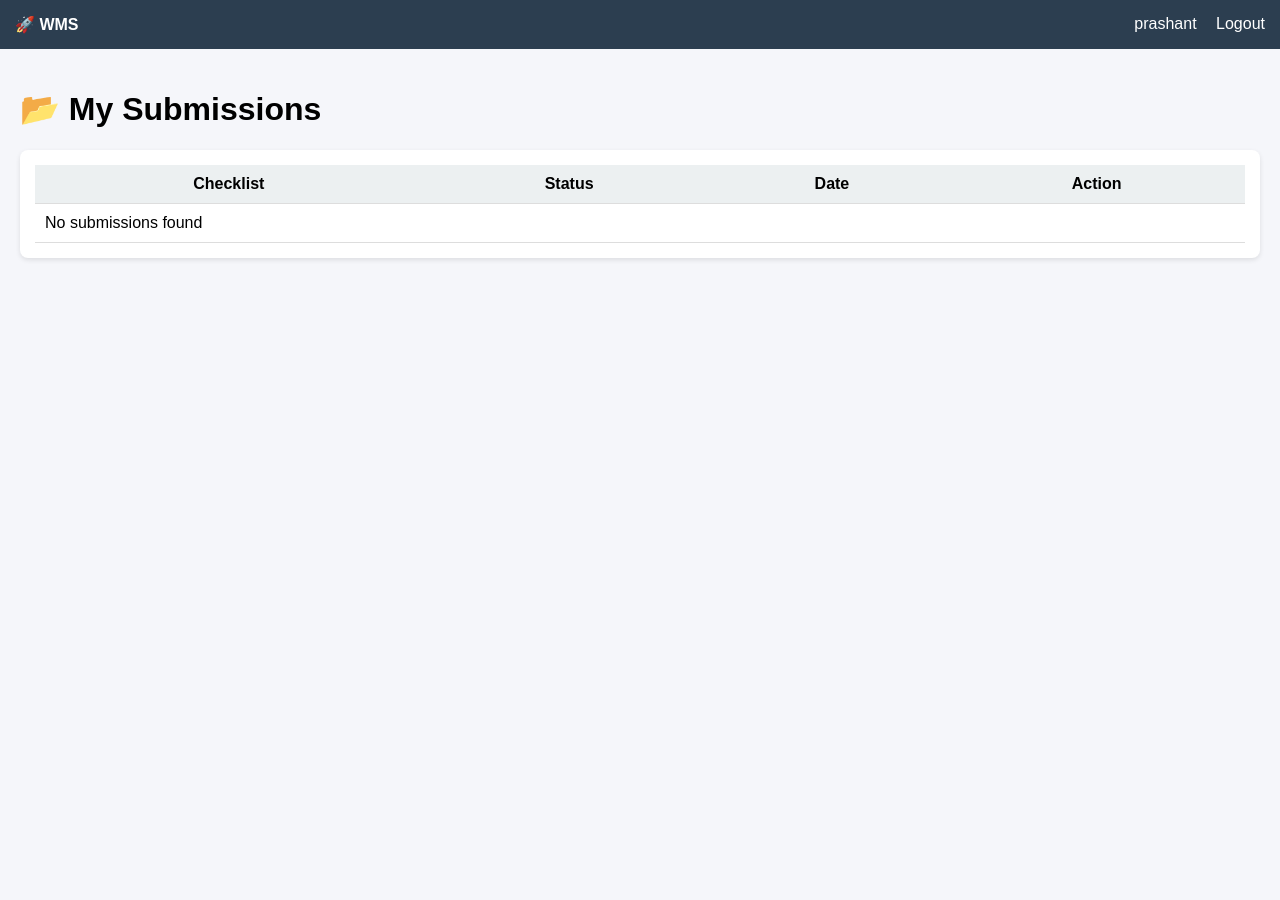
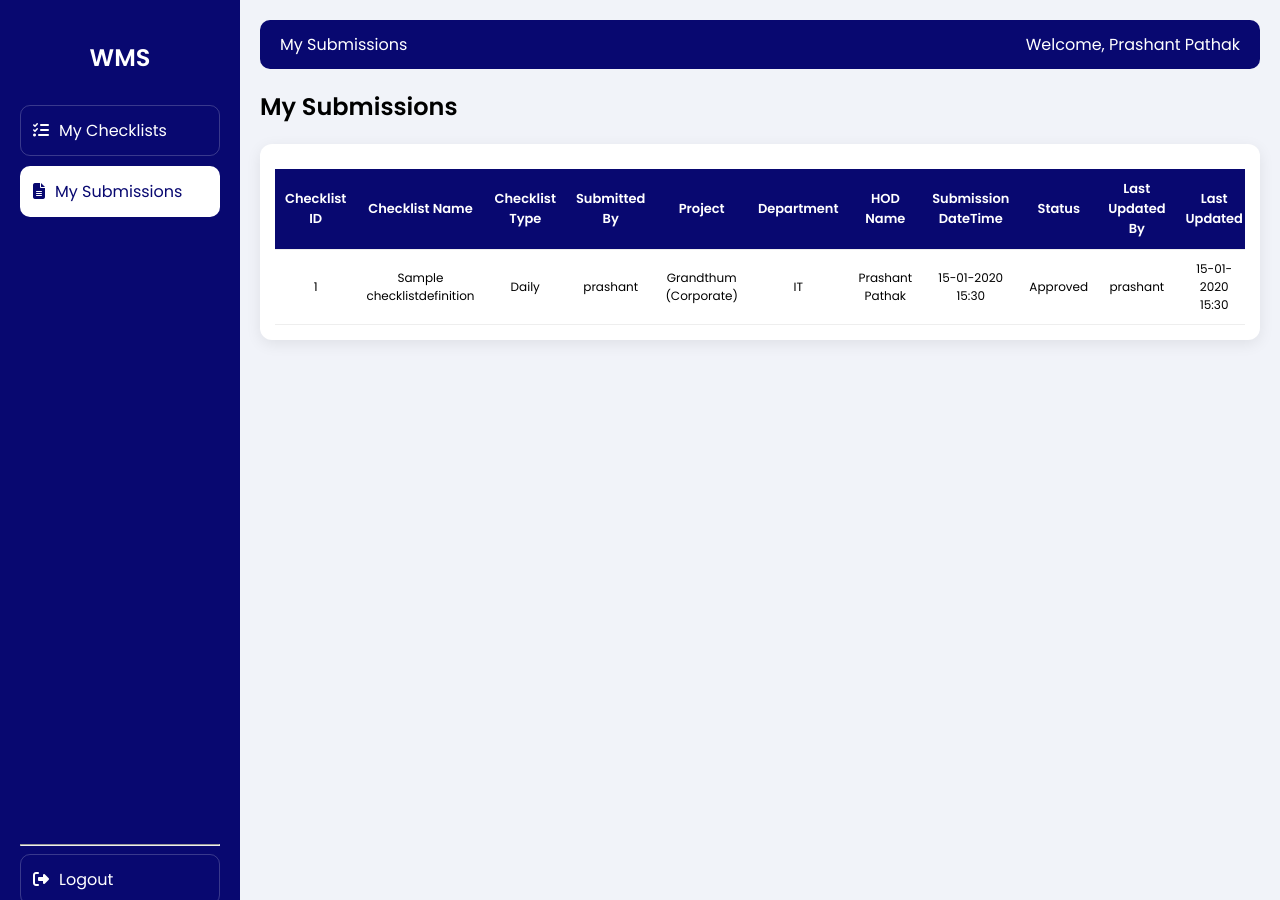
Before and after one commit to TheSyntaxWriter/QCMS, a Django app: page /my-submissions/ in a window 1280 px wide. Run offline with Django 4.2, Linux system fonts and the light colour scheme; a user stored in the database is signed in; data comes from the database, SQL or seed files in the repository; tables that the repository leaves empty hold one stand-in row (values such as "Sample post"); data that the repository does not hold is empty.

Commit message:
Extend admin panel architecture for user/HOD/management panel views

```diff
--- a/backend/urls.py
+++ b/backend/urls.py
@@ -29,7 +29,9 @@ urlpatterns = [
     # 🔍 VIEW + HISTORY
     # =====================================================
     path('view/<int:txn_id>/', views.view_checklist, name='view_checklist'),
+    path('my-checklists/', views.my_checklists, name='my_checklists'),
     path('my-submissions/', views.my_submissions, name='my_submissions'),
+    path('dashboard/', views.dashboard, name='dashboard'),
 
     # =====================================================
     # 📊 ADMIN PANEL
--- /dev/null
+++ b/backend/views/user_panel.py
@@ -0,0 +1,104 @@
+from django.core.paginator import Paginator
+from django.db.models import Q
+from django.shortcuts import redirect, render
+
+from ..models import ChecklistDefinition, ChecklistResponse, RolePermission
+from .common import get_user_profile
+
+DEFAULT_VISIBLE_COLUMNS = [
+    'checklist_id', 'checklist_name', 'checklist_type', 'submitted_by',
+    'project', 'department', 'hod_name', 'submission_datetime', 'status',
+    'last_updated_by', 'last_updated', 'actions',
+]
+DEFAULT_ALLOWED_ACTIONS = ['view', 'edit', 'approve', 'reject', 'delete', 'toggle']
+
+
+def _sidebar_menu_for_role(role):
+    items = [
+        {'url': '/my-checklists/', 'label': 'My Checklists', 'icon': 'fa-solid fa-list-check'},
+        {'url': '/my-submissions/', 'label': 'My Submissions', 'icon': 'fa-solid fa-file-lines'},
+    ]
+    if role == 'Management':
+        items.insert(0, {'url': '/dashboard/', 'label': 'Dashboard', 'icon': 'fa-solid fa-chart-line'})
+    return items
+
+
+def _checklists_for_profile(profile):
+    qs = ChecklistDefinition.objects.select_related('checklist_type').prefetch_related('projects', 'departments')
+    if profile.role == 'Management':
+        return qs
+    if profile.role == 'HOD':
+        return qs.filter(departments=profile.department)
+    user_project = profile.project
+    user_domain = profile.project.domain if profile.project else None
+    return qs.filter(departments=profile.department).filter(
+        Q(projects=user_project) | Q(projects__domain=user_domain),
+    ).distinct()
+
+
+def _responses_for_profile(profile, user):
+    qs = ChecklistResponse.objects.select_related(
+        'checklist', 'submitted_by', 'project', 'department', 'hod', 'updated_by', 'checklist__checklist_type',
+    )
+    if profile.role == 'Management':
+        return qs
+    if profile.role == 'HOD':
+        return qs.filter(department=profile.department)
+    return qs.filter(submitted_by=user)
+
+
+def _permission_for_role(role):
+    permission = RolePermission.objects.filter(role=role).first()
+    if not permission:
+        return DEFAULT_VISIBLE_COLUMNS, DEFAULT_ALLOWED_ACTIONS
+    visible_columns = permission.visible_columns or DEFAULT_VISIBLE_COLUMNS
+    allowed_actions = permission.allowed_actions or DEFAULT_ALLOWED_ACTIONS
+    return visible_columns, allowed_actions
+
+
+def my_checklists(request):
+    if not request.user.is_authenticated:
+        return redirect('login')
+
+    profile = get_user_profile(request.user)
+    if not profile or profile.role not in {'User', 'HOD', 'Management'}:
+        return redirect('home')
+
+    checklists = Paginator(_checklists_for_profile(profile).order_by('-updated_at'), 8).get_page(request.GET.get('page'))
+
+    return render(request, 'user_panel/my_checklists.html', {
+        'checklists': checklists,
+        'sidebar_menu': _sidebar_menu_for_role(profile.role),
+    })
+
+
+def my_submissions(request):
+    if not request.user.is_authenticated:
+        return redirect('login')
+
+    profile = get_user_profile(request.user)
+    if not profile or profile.role not in {'User', 'HOD', 'Management'}:
+        return redirect('home')
+
+    visible_columns, allowed_actions = _permission_for_role(profile.role)
+    responses = Paginator(_responses_for_profile(profile, request.user).order_by('-submitted_at'), 10).get_page(request.GET.get('page'))
+
+    return render(request, 'user_panel/my_submissions.html', {
+        'responses': responses,
+        'visible_columns': visible_columns,
+        'allowed_actions': allowed_actions,
+        'sidebar_menu': _sidebar_menu_for_role(profile.role),
+    })
+
+
+def dashboard(request):
+    if not request.user.is_authenticated:
+        return redirect('login')
+
+    profile = get_user_profile(request.user)
+    if not profile or profile.role != 'Management':
+        return redirect('home')
+
+    return render(request, 'user_panel/dashboard.html', {
+        'sidebar_menu': _sidebar_menu_for_role(profile.role),
+    })
--- a/frontend/templates/admin_panel/admin_base.html
+++ b/frontend/templates/admin_panel/admin_base.html
@@ -40,6 +40,21 @@
         margin-bottom: 30px;
       }
 
+      .sidebar-menu {
+        display: flex;
+        flex-direction: column;
+        min-height: calc(100vh - 90px);
+      }
+
+      .sidebar-menu-main {
+        display: flex;
+        flex-direction: column;
+      }
+
+      .sidebar-menu-footer {
+        margin-top: auto;
+      }
+
       /* 🔥 MENU */
       .sidebar a {
         display: flex;
@@ -53,7 +68,6 @@
         transition: 0.3s;
       }
 
-      /* 🔥 ACTIVE FIX (NO HARDCODE) */
       .sidebar a.active {
         background: white;
         color: #080870;
@@ -70,7 +84,7 @@
 
       /* ================= CONTENT ================= */
       .content {
-        margin-left: 240px; /* 🔥 FIX OVERLAP */
+        margin-left: 240px;
         padding: 20px;
       }
 
@@ -88,12 +102,12 @@
 
       /* ================= TABLE ================= */
       .table-container {
-        overflow-x: auto; /* 🔥 HORIZONTAL SCROLL */
+        overflow-x: auto;
       }
 
       table {
         width: 100%;
-        min-width: 1000px; /* 🔥 important */
+        min-width: 1000px;
         border-collapse: collapse;
       }
 
@@ -101,13 +115,13 @@
         background: #080870;
         color: white;
         padding: 10px;
-        font-size: 13px; /* 🔥 reduced */
+        font-size: 13px;
         text-align: left;
       }
 
       tbody td {
         padding: 10px;
-        font-size: 12px; /* 🔥 reduced */
+        font-size: 12px;
       }
 
       tr {
@@ -145,6 +159,7 @@
         background: #10087b;
         color: white;
       }
+
       /* ================= STATUS ================= */
       .active-text {
         color: green;
@@ -156,68 +171,18 @@
   </head>
 
   <body>
-    <!-- ================= SIDEBAR ================= -->
-    <div class="sidebar">
-      <h2>WMS</h2>
+    {% block sidebar %}
+      {% include 'admin_panel/partials/sidebar.html' with panel_title='WMS' menu_items=sidebar_menu %}
+    {% endblock %}
 
-      <!-- 🔥 DYNAMIC ACTIVE FIX -->
-      <a
-        href="/admin-dashboard/"
-        class="{% if request.path == '/admin-dashboard/' %}active{% endif %}"
-      >
-        <i class="fa-solid fa-chart-line"></i> Dashboard
-      </a>
-
-      <a
-        href="/admin-panel/users/"
-        class="{% if request.path == '/admin-panel/users/' %}active{% endif %}"
-      >
-        <i class="fa-solid fa-user"></i> Users
-      </a>
-
-      <a
-        href="/admin-panel/departments/"
-        class="{% if request.path == '/admin-panel/departments/' %}active{% endif %}"
-      >
-        <i class="fa-solid fa-building"></i> Departments
-      </a>
-
-      <a
-        href="/admin-panel/projects/"
-        class="{% if request.path == '/admin-panel/projects/' %}active{% endif %}"
-      >
-        <i class="fa-solid fa-folder"></i> Projects
-      </a>
-
-      <a
-        href="/admin-panel/checklists/"
-        class="{% if request.path == '/admin-panel/checklists/' %}active{% endif %}"
-      >
-        <i class="fa-solid fa-list-check"></i> Checklists
-      </a>
-
-      <a
-        href="/admin-panel/responses/"
-        class="{% if request.path == '/admin-panel/responses/' %}active{% endif %}"
-      >
-        <i class="fa-solid fa-file-lines"></i> Responses
-      </a>
-
-      <hr />
-
-      <a href="/logout/">
-        <i class="fa-solid fa-right-from-bracket"></i> Logout
-      </a>
-    </div>
-
-    <!-- ================= CONTENT ================= -->
     <div class="content">
       <div class="topbar">
-        <div>Admin Dashboard</div>
-        <div>Welcome, Admin</div>
+        <div>{% block topbar_title %}Admin Dashboard{% endblock %}</div>
+        <div>{% block topbar_welcome %}Welcome, Admin{% endblock %}</div>
       </div>
 
-      {% block content %}{% endblock %} {% block extra_js %}{% endblock %}
+      {% block content %}{% endblock %}
+      {% block extra_js %}{% endblock %}
     </div>
   </body>
 </html>
--- /dev/null
+++ b/frontend/templates/admin_panel/partials/response_table.html
@@ -0,0 +1,62 @@
+<div class="card">
+  <div class="table-container">
+    <table>
+      <thead>
+        <tr>
+          {% if 'checklist_id' in visible_columns %}<th>Checklist ID</th>{% endif %}
+          {% if 'checklist_name' in visible_columns %}<th>Checklist Name</th>{% endif %}
+          {% if 'checklist_type' in visible_columns %}<th>Checklist Type</th>{% endif %}
+          {% if 'submitted_by' in visible_columns %}<th>Submitted By</th>{% endif %}
+          {% if 'project' in visible_columns %}<th>Project</th>{% endif %}
+          {% if 'department' in visible_columns %}<th>Department</th>{% endif %}
+          {% if 'hod_name' in visible_columns %}<th>HOD Name</th>{% endif %}
+          {% if 'submission_datetime' in visible_columns %}<th>Submission DateTime</th>{% endif %}
+          {% if 'status' in visible_columns %}<th>Status</th>{% endif %}
+          {% if 'last_updated_by' in visible_columns %}<th>Last Updated By</th>{% endif %}
+          {% if 'last_updated' in visible_columns %}<th>Last Updated</th>{% endif %}
+          {% if 'actions' in visible_columns %}<th>Actions</th>{% endif %}
+        </tr>
+      </thead>
+      <tbody>
+        {% for response in responses %}
+        <tr>
+          {% if 'checklist_id' in visible_columns %}<td>{{ response.checklist.checklist_id }}</td>{% endif %}
+          {% if 'checklist_name' in visible_columns %}<td>{{ response.checklist.name }}</td>{% endif %}
+          {% if 'checklist_type' in visible_columns %}<td>{{ response.checklist.checklist_type.name }}</td>{% endif %}
+          {% if 'submitted_by' in visible_columns %}<td>{{ response.submitted_by.username }}</td>{% endif %}
+          {% if 'project' in visible_columns %}<td>{% if response.project %}{{ response.project.name }} ({{ response.project.domain }}){% else %}-{% endif %}</td>{% endif %}
+          {% if 'department' in visible_columns %}<td>{% if response.department %}{{ response.department.name }}{% else %}-{% endif %}</td>{% endif %}
+          {% if 'hod_name' in visible_columns %}<td>{% if response.hod %}{{ response.hod.get_full_name|default:response.hod.username }}{% else %}-{% endif %}</td>{% endif %}
+          {% if 'submission_datetime' in visible_columns %}<td>{{ response.submitted_at|date:'d-m-Y H:i' }}</td>{% endif %}
+          {% if 'status' in visible_columns %}<td>{{ response.status }}</td>{% endif %}
+          {% if 'last_updated_by' in visible_columns %}<td>{% if response.updated_by %}{{ response.updated_by.username }}{% else %}-{% endif %}</td>{% endif %}
+          {% if 'last_updated' in visible_columns %}<td>{{ response.updated_at|date:'d-m-Y H:i' }}</td>{% endif %}
+          {% if 'actions' in visible_columns %}
+          <td>
+            {% if response_view_mode %}
+              <span>-</span>
+            {% else %}
+              {% if 'view' in allowed_actions %}<button class="btn btn-view response-action" data-action="view" data-id="{{ response.id }}">View</button>{% endif %}
+              {% if 'edit' in allowed_actions %}<button class="btn btn-edit response-action" data-action="edit" data-id="{{ response.id }}">Edit</button>{% endif %}
+              {% if 'approve' in allowed_actions %}<button class="btn btn-add response-action" data-action="approve" data-id="{{ response.id }}">Approve</button>{% endif %}
+              {% if 'reject' in allowed_actions %}<button class="btn btn-delete response-action" data-action="reject" data-id="{{ response.id }}">Reject</button>{% endif %}
+              {% if 'toggle' in allowed_actions %}
+              <form method="POST" action="{% url 'admin_response_action' %}" class="inline-action-form">
+                {% csrf_token %}
+                <input type="hidden" name="action" value="toggle">
+                <input type="hidden" name="response_id" value="{{ response.id }}">
+                <button type="submit" class="btn btn-view action-toggle-btn">{% if response.status == 'Rejected' %}Activate{% else %}Deactivate{% endif %}</button>
+              </form>
+              {% endif %}
+              {% if 'delete' in allowed_actions %}<button class="btn btn-delete delete-btn" data-response-id="{{ response.id }}">Delete</button>{% endif %}
+            {% endif %}
+          </td>
+          {% endif %}
+        </tr>
+        {% empty %}
+        <tr><td colspan="12">No responses found.</td></tr>
+        {% endfor %}
+      </tbody>
+    </table>
+  </div>
+</div>
--- /dev/null
+++ b/frontend/templates/admin_panel/partials/sidebar.html
@@ -0,0 +1,19 @@
+<div class="sidebar">
+  <h2>{{ panel_title|default:'WMS' }}</h2>
+  <div class="sidebar-menu">
+    <div class="sidebar-menu-main">
+      {% for item in menu_items %}
+      <a href="{{ item.url }}" class="{% if request.path == item.url %}active{% endif %}">
+        <i class="{{ item.icon }}"></i> {{ item.label }}
+      </a>
+      {% endfor %}
+    </div>
+
+    <div class="sidebar-menu-footer">
+      <hr />
+      <a href="{% url 'logout' %}">
+        <i class="fa-solid fa-right-from-bracket"></i> Logout
+      </a>
+    </div>
+  </div>
+</div>
--- /dev/null
+++ b/frontend/templates/user_panel/my_submissions.html
@@ -0,0 +1,13 @@
+{% extends 'admin_panel/admin_base.html' %}
+{% load static %}
+
+{% block topbar_title %}My Submissions{% endblock %}
+{% block topbar_welcome %}Welcome, {{ request.user.get_full_name|default:request.user.username }}{% endblock %}
+
+{% block content %}
+<link rel="stylesheet" href="{% static 'admin_panel/checklist_response.css' %}" />
+<link rel="stylesheet" href="{% static 'admin_users/admin_users.css' %}" />
+
+<h2>My Submissions</h2>
+{% include 'admin_panel/partials/response_table.html' with response_view_mode=True %}
+{% endblock %}
```
Also changed, not shown: backend/views/__init__.py (+5 -2 lines), backend/views/admin.py (+50 -0 lines), backend/views/auth.py (+4 -4 lines), frontend/templates/admin_panel/admin_checklists.html (+1 -42 lines), frontend/templates/admin_panel/admin_responses.html (+1 -43 lines), frontend/templates/admin_panel/partials/checklist_table.html (added, +46 -0 lines), frontend/templates/user_panel/dashboard.html (added, +8 -0 lines), frontend/templates/user_panel/my_checklists.html (added, +16 -0 lines).
